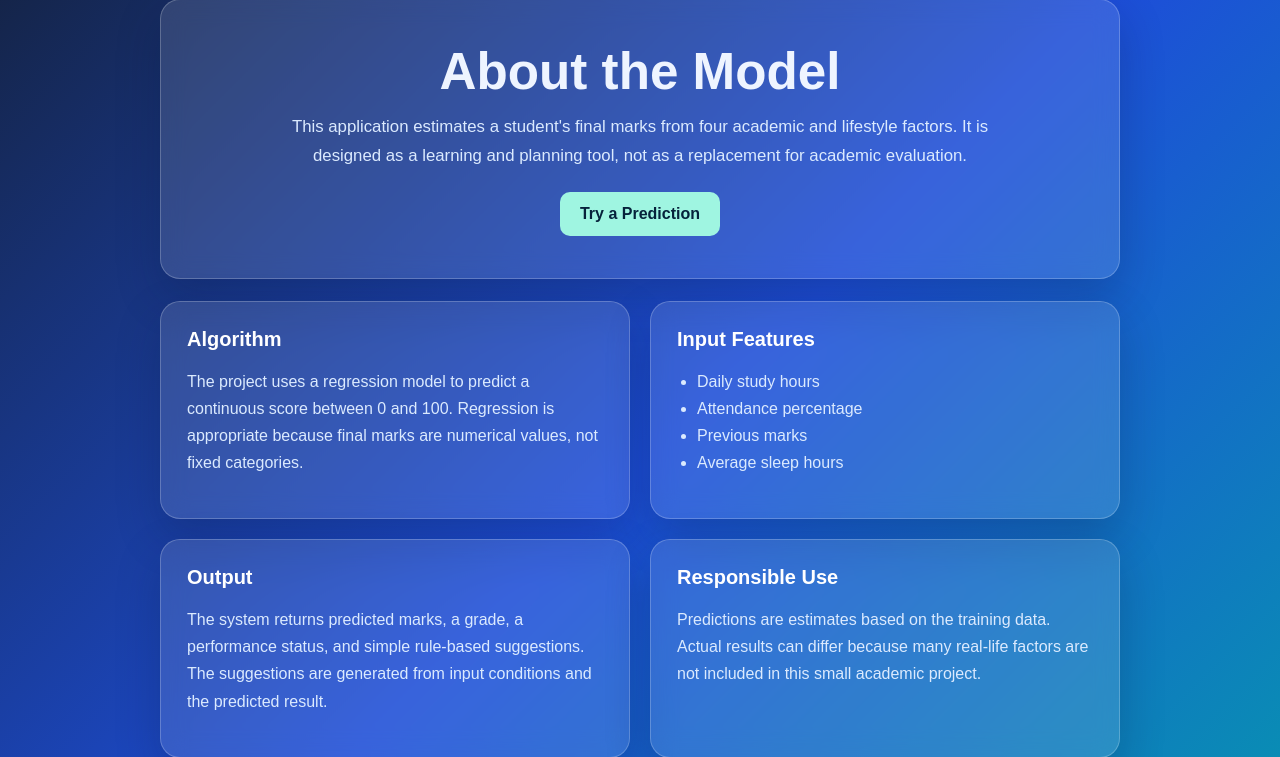
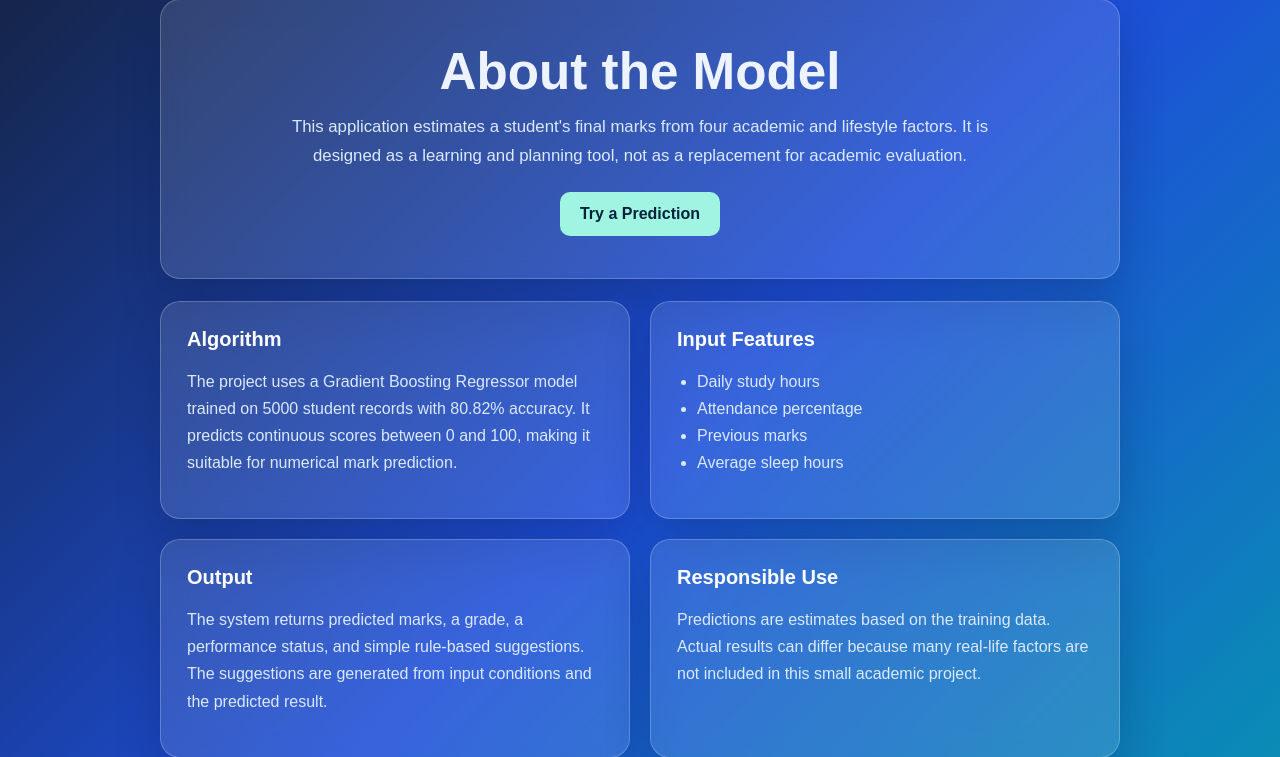
Before and after one commit to mahaveer44uu-bit/studentPerformaceMLMODEL, a Flask app: page /about in a window 1280 px wide. Shown: the part 100-857 px from the top of the page. Run offline with Flask 2, Linux system fonts and the light colour scheme.

Commit message:
Update About page: Change algorithm description to Gradient Boosting with accuracy

```diff
--- a/templates/about.html
+++ b/templates/about.html
@@ -45,7 +45,7 @@
         <section class="grid">
             <article class="card">
                 <h2>Algorithm</h2>
-                <p>The project uses a regression model to predict a continuous score between 0 and 100. Regression is appropriate because final marks are numerical values, not fixed categories.</p>
+                <p>The project uses a Gradient Boosting Regressor model trained on 5000 student records with 80.82% accuracy. It predicts continuous scores between 0 and 100, making it suitable for numerical mark prediction.</p>
             </article>
             <article class="card">
                 <h2>Input Features</h2>
```
